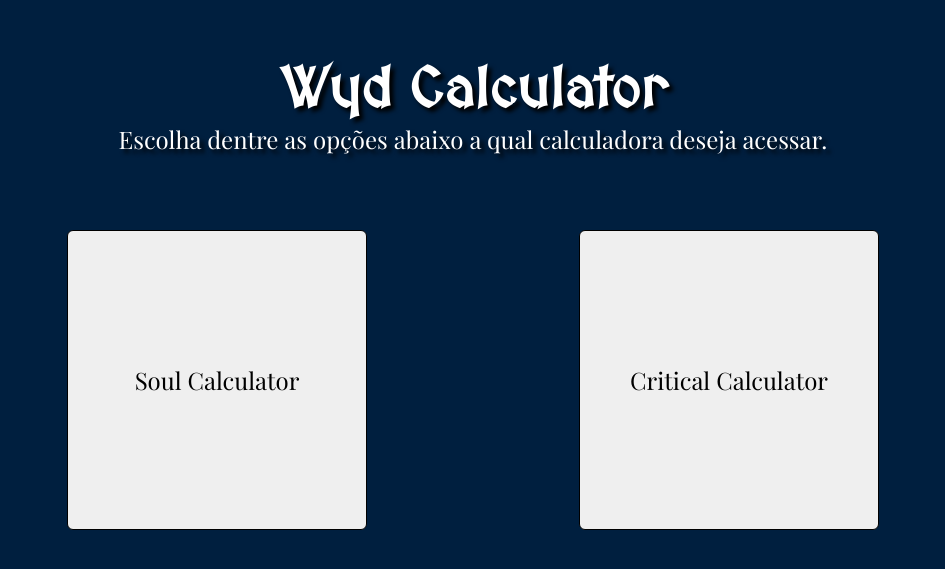
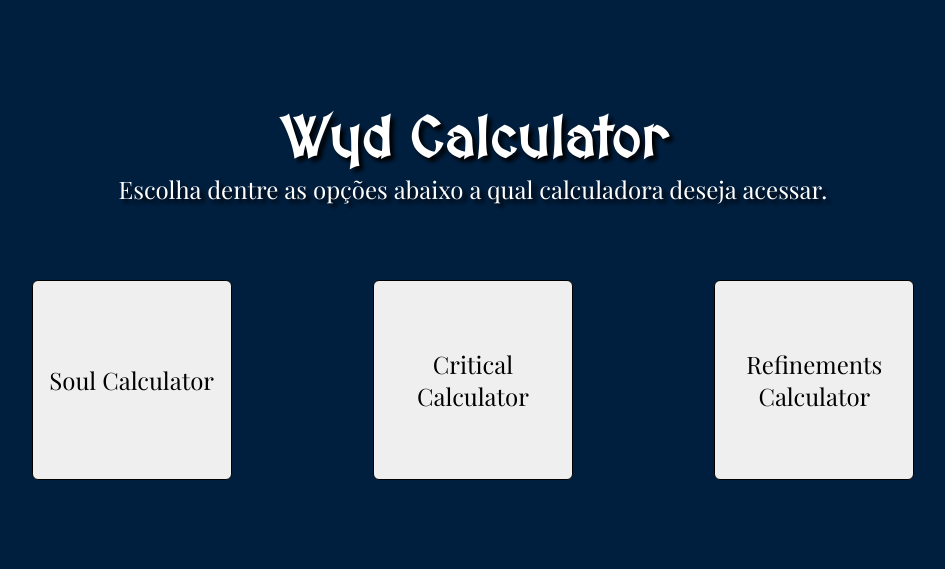
Before and after one commit to Ceagah2/wyd-calculator, a React (Vite) app: page / in a window 1280 px wide. Shown: the part 115-684 px from the top of the page, without its empty margins (167-1112 px from the left). Built offline with nearby package versions, Linux system fonts and the light colour scheme; a web font is replaced by a local one.

Commit message:
refactor: move button to a constant file and create a map to clean home file

```diff
--- a/src/pages/Home/index.tsx
+++ b/src/pages/Home/index.tsx
@@ -1,10 +1,12 @@
 import { useNavigate } from 'react-router-dom';
 import { Button } from "../../components/atoms/button";
 import { Container } from "../../components/atoms/container";
+import { MenuList } from '../../constants/menu';
 import * as S from "./styles";
 
 export default function Home(){
   const navigator = useNavigate();
+
   return (
     <Container>
       <S.Header>
@@ -16,22 +18,16 @@ export default function Home(){
         </S.DescriptionContainer>
       </S.Header>
       <S.ButtonContainer>
-        <Button
-          text="Soul Calculator"
-          color={""}
-          backgroundColor={""}
-          width={300}
-          height={300}
-          onClick={() => navigator("/soul")}
+       {MenuList.map((item) => (
+         <Button
+           key={item.id}
+           text={item.name}
+           onClick={() => navigator(item.link)}
+           backgroundColor={''}
+           width={200}
+           height={200}
         />
-        <Button
-          text="Critical Calculator"
-          color={""}
-          backgroundColor={""}
-          width={300}
-          height={300}
-          onClick={() => navigator("/crit")}
-        />
+       ))}
       </S.ButtonContainer>
     </Container>
   );
```
